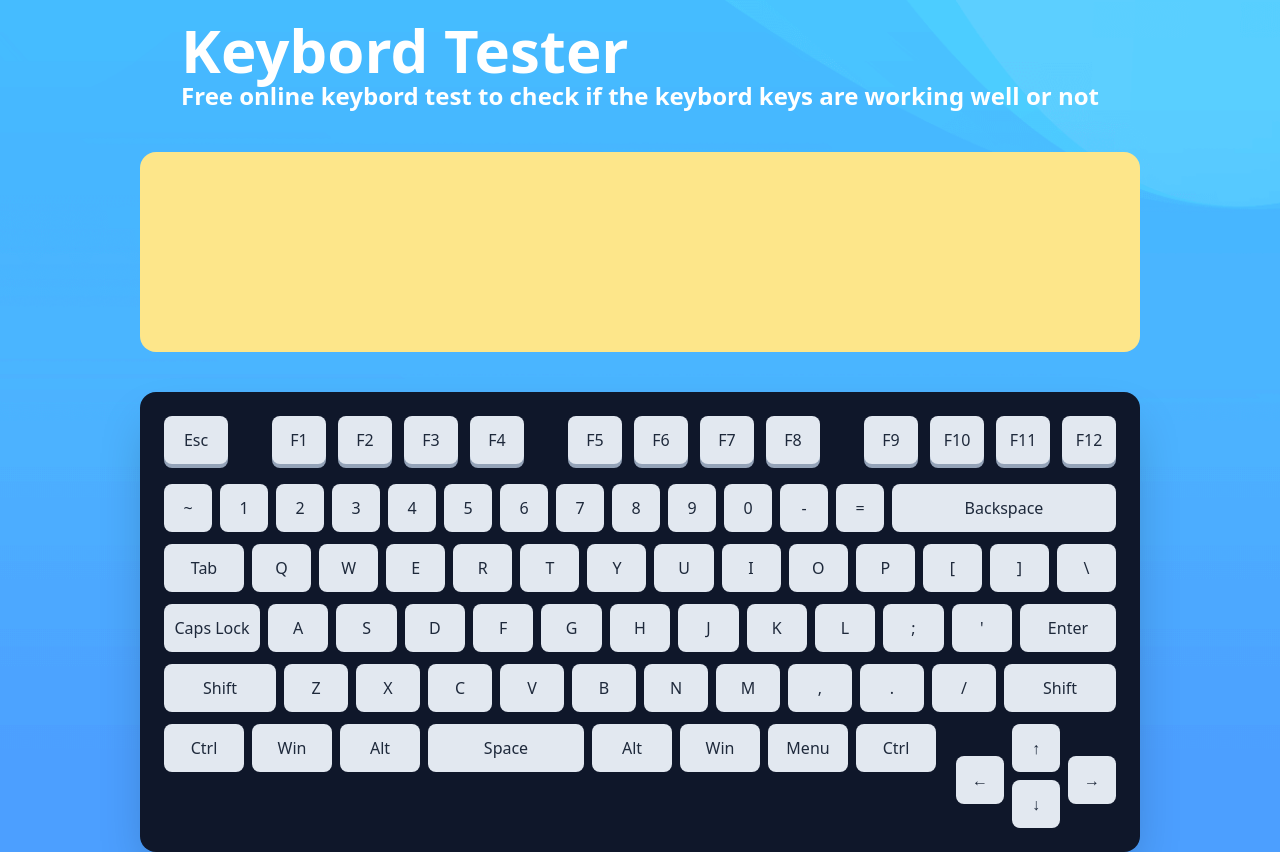
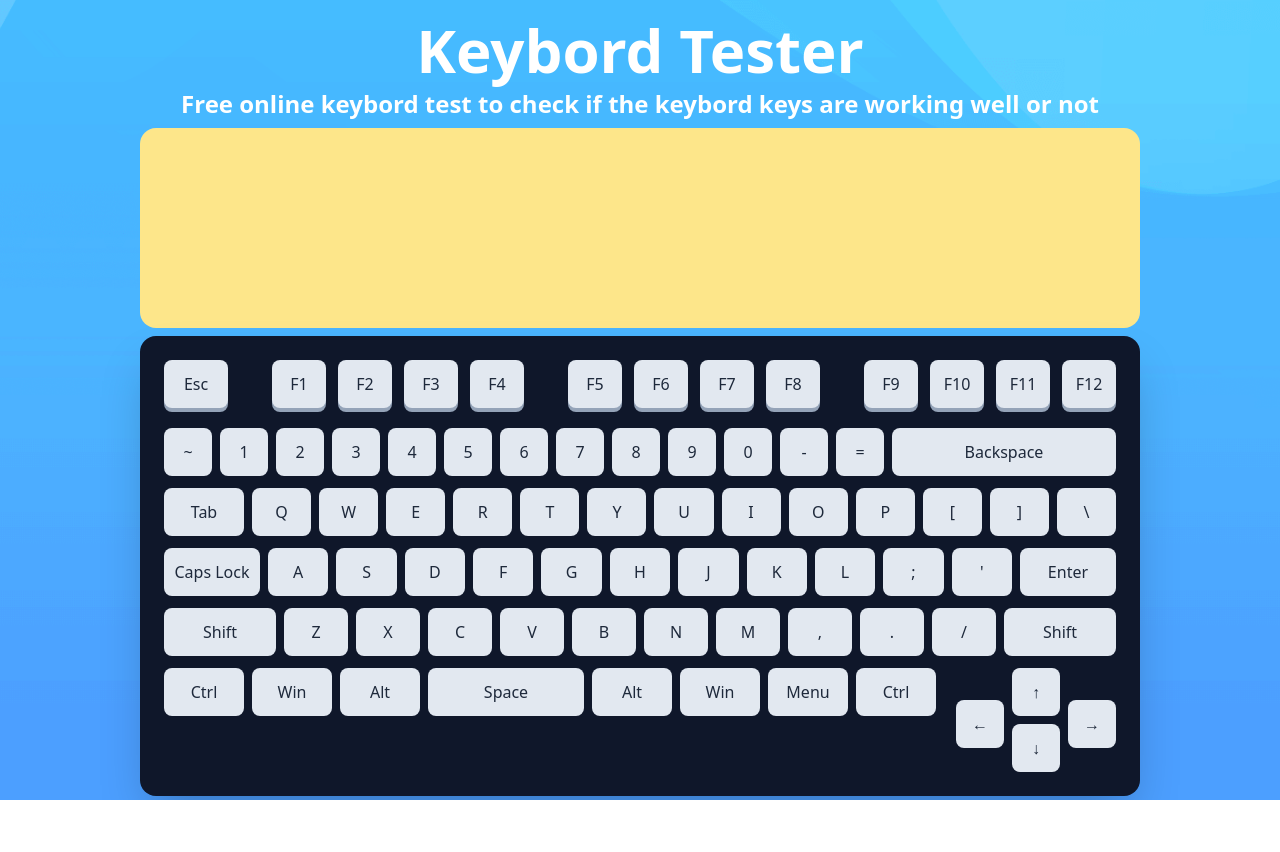
Before and after one commit to Diptesh8/keybord-tester-project-dada, a website: page index.html in a window 1280 px wide. After the commit the page ends 800 px from the top, so only its background shows below. Drawn offline with nearby package versions, Linux system fonts and the light colour scheme.

Commit message:
added overall ui

```diff
--- a/index.html
+++ b/index.html
@@ -10,10 +10,10 @@
 
 </head>
 
-<body class=" flex flex-col items-center min-h-screen gap-10 bg-[url('./images/background.png')] bg-cover min-h-screen bg-center bg-no-repeat">
+<body class=" flex flex-col items-center min-h-screen gap-2 bg-[url('./images/background.png')] bg-cover min-h-screen bg-center bg-no-repeat">
     <!--step1:- heading section   -->
     <div class="  gap-2">
-        <h1 class="text-6xl font-extrabold mt-5 text-white">Keybord Tester</h1>
+        <h1 class="text-6xl font-extrabold mt-5 text-white flex justify-center mb-2">Keybord Tester</h1>
         <p class="text-2xl font-bold text-white">Free online keybord test to check if the keybord keys are working well or not</p>
     </div>
     <!-- step2:- keybord screen output section------- -->
```
